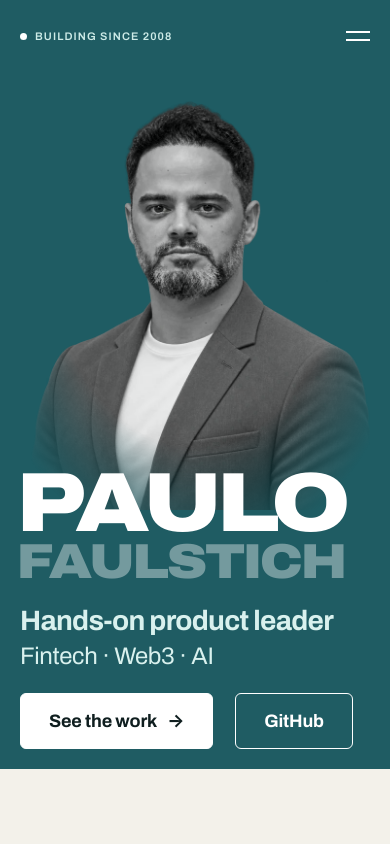
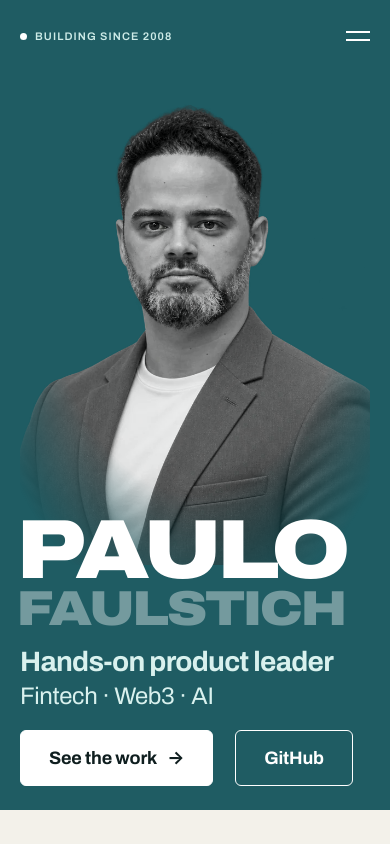
Before and after one commit to paulo-faulstich/paulofaulstich.com, a plain HTML site: page index.html in a window 390 px wide. Shown: the top 844 px of the page. Drawn offline with Linux system fonts and the light colour scheme.

Commit message:
Phones: hero fits the first screen so the buttons show without scrolling

```diff
--- a/v3/v3.css
+++ b/v3/v3.css
@@ -248,6 +248,11 @@ html.menu-on{overflow:hidden}
 }
 @media (max-width:560px){
   .big{font-size:clamp(56px,21.5vw,84px)}
+  .hero{height:calc(100svh - var(--bar-h,72px));min-height:560px;max-height:calc(min(100vw - 2*var(--pad),460px)*1.25 + 300px);gap:0;padding-bottom:24px}
+  .photo{flex:1 1 0;min-height:0;width:auto;max-width:100%;align-self:center;margin:0}
+  .stack{margin-top:-48px}
+  .tagline{margin-top:18px}
+  .cta{margin-top:20px}
   .card{flex-basis:86vw}
   .open{right:12px;bottom:12px;min-height:44px;gap:12px}
 }
```
